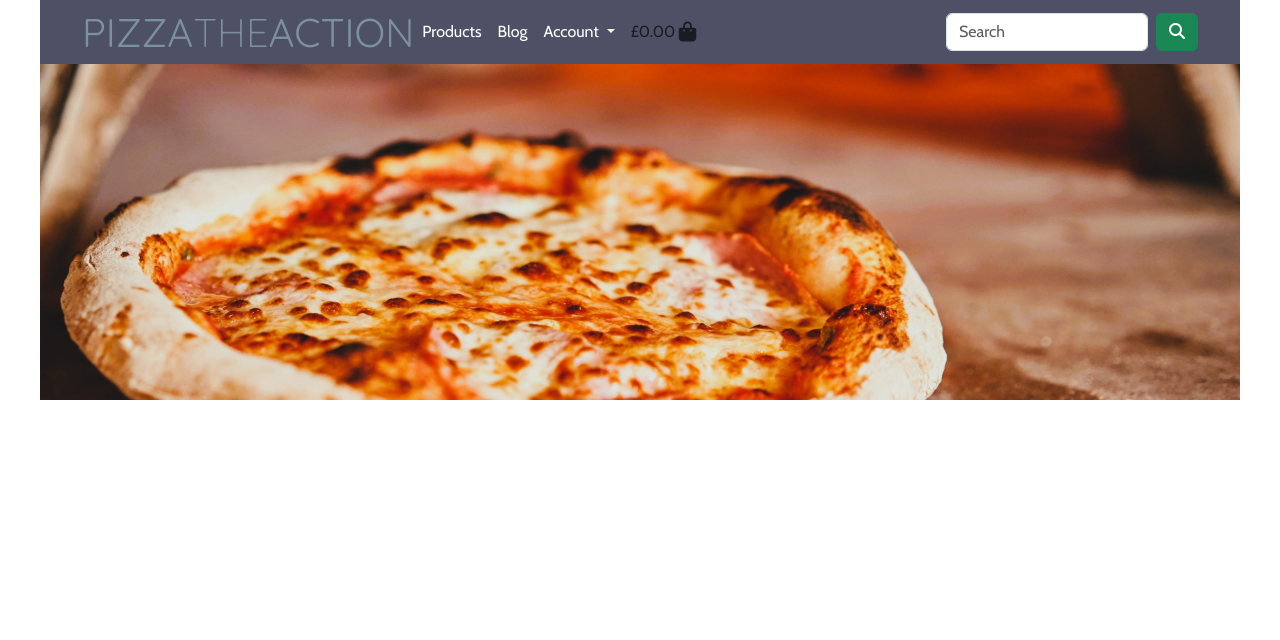
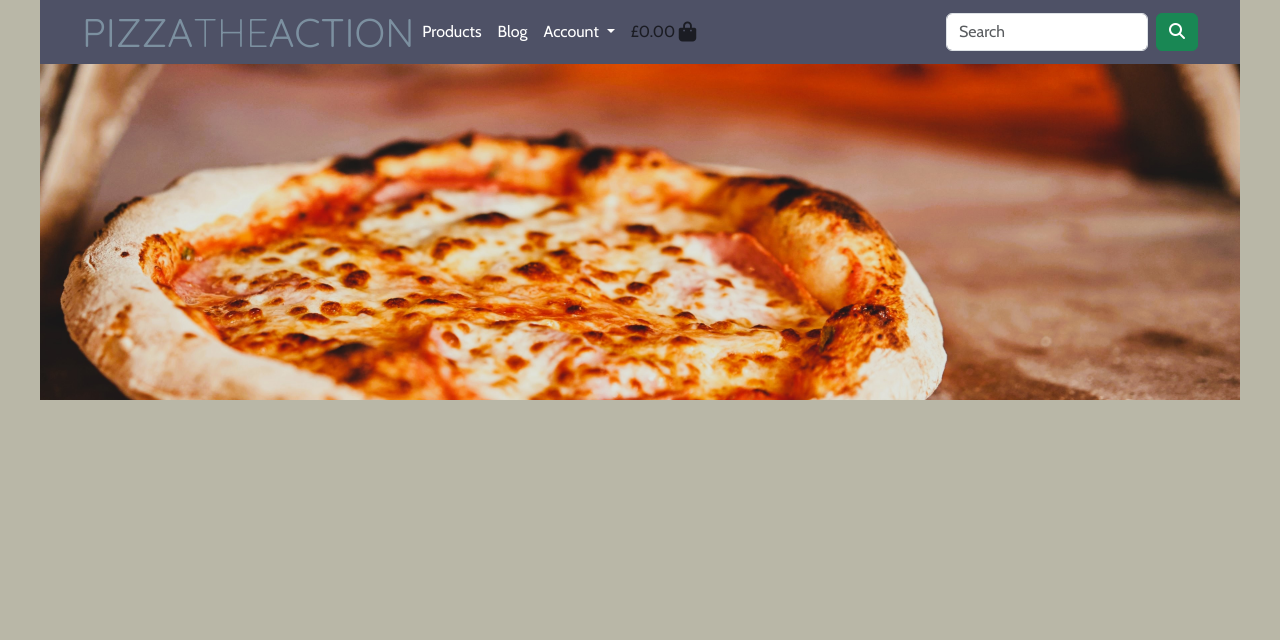
Before and after one commit to AHendley84/pp4-pizzatheaction, a Django app: page / in a window 1280 px wide. Shown: the top 640 px of the page. Run offline with Django 3.2, Linux system fonts and the light colour scheme.

Commit message:
Add background color to body

```diff
--- a/static/css/base.css
+++ b/static/css/base.css
@@ -13,6 +13,7 @@ footer {
     max-width: 1200px;
     margin: 0 auto;
     padding: 0;
+    background-color: #b9b7a7;
 }
 
 #main-navigation,
@@ -63,10 +64,6 @@ footer {
     overflow: hidden;
 }
 
-#home-intro {
-    min-height: 50%;
-}
-
 /* Media queries */
 
 /* XS Screens Only */
```
